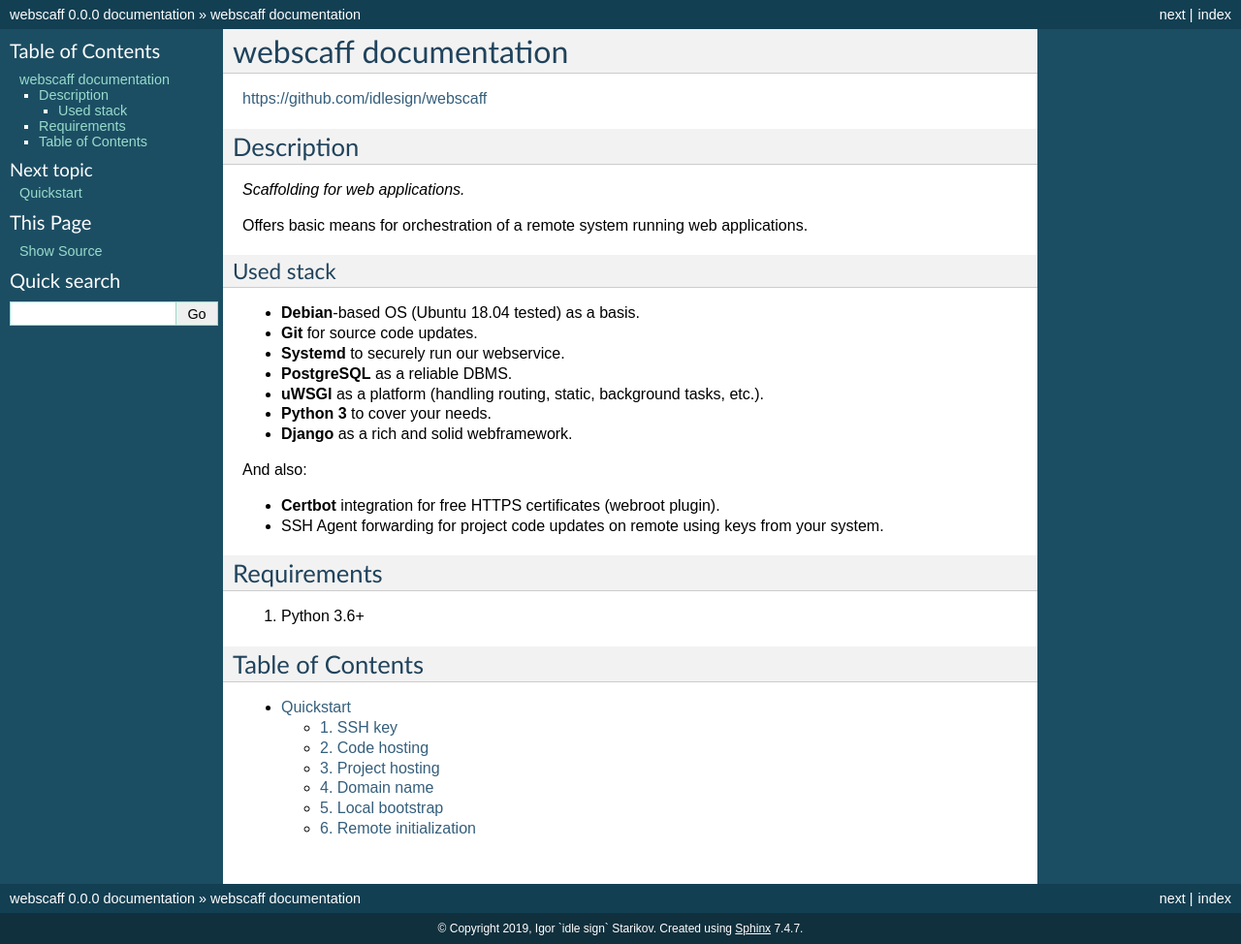
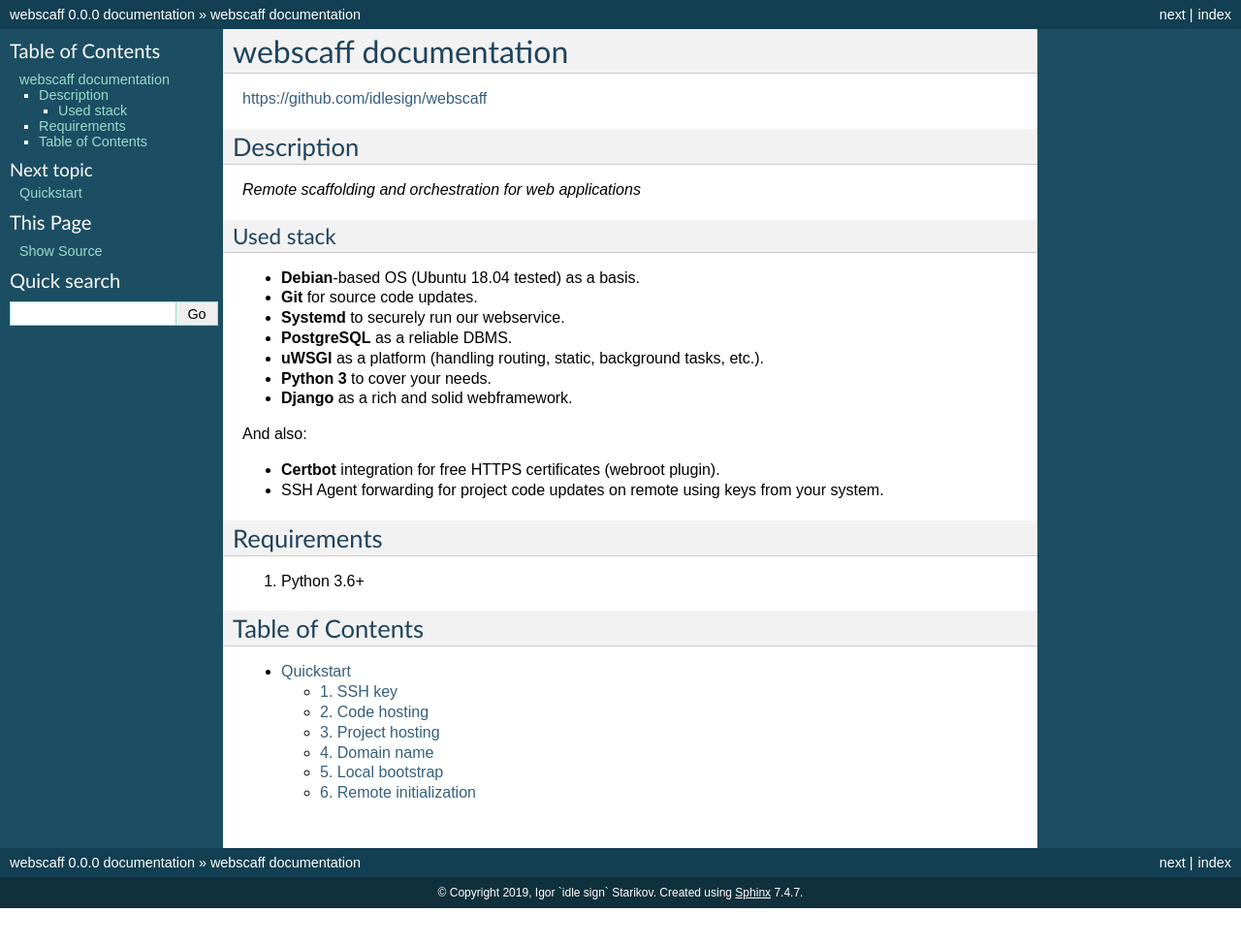
Before and after one commit to idlesign/webscaff, a Sphinx documentation site: the page built from docs/source/index.rst, in a window 1280 px wide. Shown: the whole page at 97% size. Built offline with Sphinx 7.4.7, drawn with Linux system fonts in a browser that asks for light colours; after the commit the page ends 937 px from its top, so only the background shows below that.

Commit message:
Slogan changed.

```diff
--- a/README.rst
+++ b/README.rst
@@ -23,9 +23,7 @@
 Description
 -----------
 
-*Scaffolding for web applications.*
-
-Offers basic means for orchestration of a remote system running web applications.
+*Remote scaffolding and orchestration for web applications*
 
 
 Used stack
--- a/docs/source/index.rst
+++ b/docs/source/index.rst
@@ -7,9 +7,7 @@
 Description
 -----------
 
-*Scaffolding for web applications.*
-
-Offers basic means for orchestration of a remote system running web applications.
+*Remote scaffolding and orchestration for web applications*
 
 
 Used stack
--- a/setup.py
+++ b/setup.py
@@ -29,7 +29,7 @@
     version=get_version(),
     url='https://github.com/idlesign/webscaff',
 
-    description='Scaffolding for web applications.',
+    description='Remote scaffolding and orchestration for web applications',
     long_description=read_file('README.rst'),
     license='BSD 3-Clause License',
 
```
